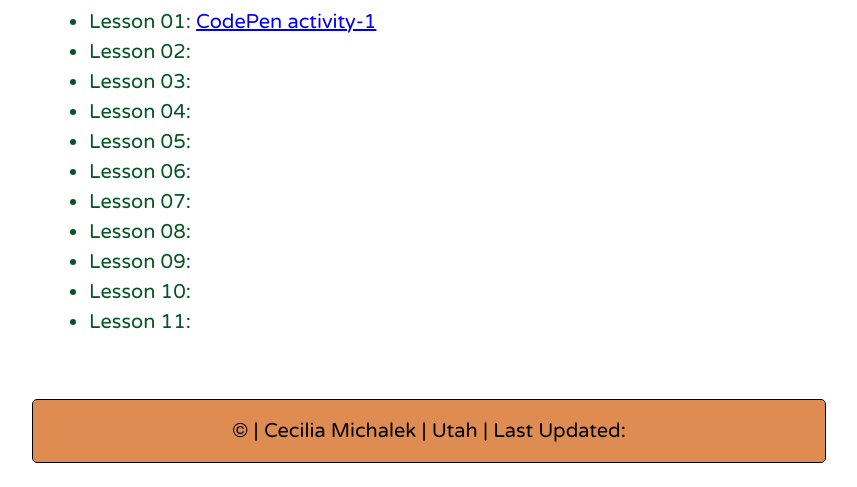
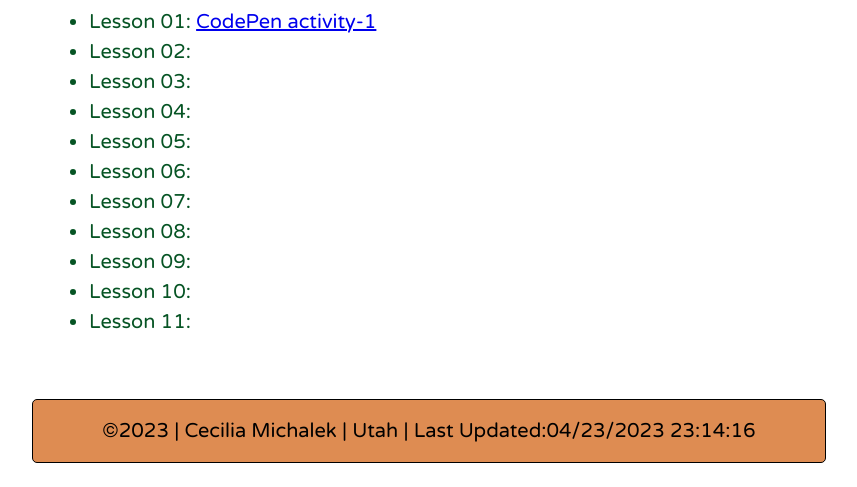
Before and after one commit to cecilia-michalek/wdd230, a plain HTML site: page index.html in a window 1280 px wide. Shown: the part 433-920 px from the top of the page, without its empty margins (211-1068 px from the left). Drawn offline with Linux system fonts and the light colour scheme.

Commit message:
updated script

```diff
--- a/index.html
+++ b/index.html
@@ -38,6 +38,6 @@
   </main>
 
   <footer>&copy;<span id="copyrightYear"></span> | Cecilia Michalek | Utah | Last Updated:<span id="lastUpdated"></span></footer>
-  <script scr = "script/script.js"></script>
+  <script src = "script/script.js"></script>
 </body>
 </html>
```
